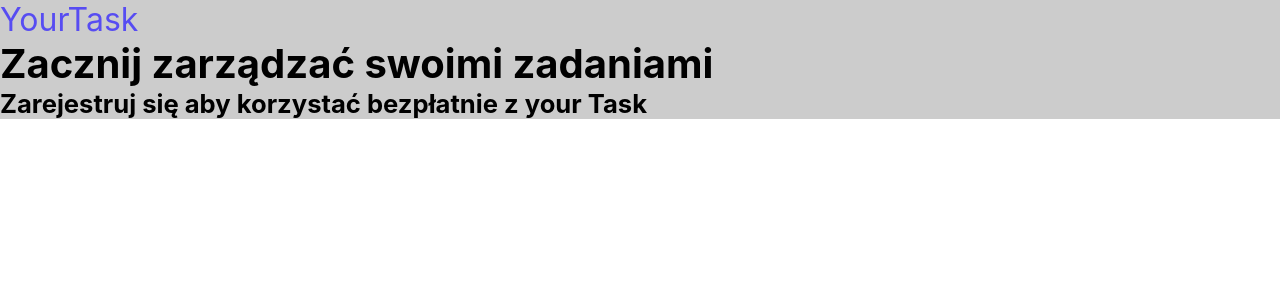
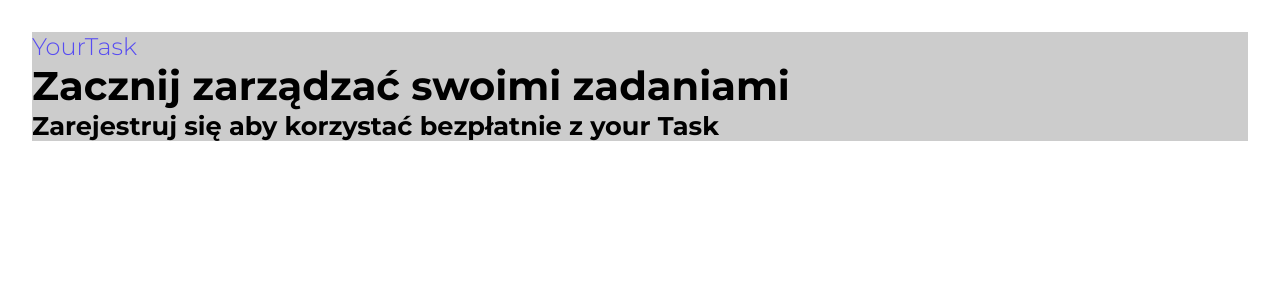
Before and after one commit to 1991Pawel/react-firebase, a React (Create React App) app: page / in a window 1280 px wide. Shown: the top 300 px of the page. Built offline with nearby package versions, Linux system fonts and the light colour scheme; no server answers.

Commit message:
add fonts,change globalStyle rules

```diff
--- a/public/index.html
+++ b/public/index.html
@@ -3,6 +3,10 @@
   <head>
     <meta charset="utf-8" />
     <link rel="icon" href="%PUBLIC_URL%/favicon.ico" />
+    <link
+      href="https://fonts.googleapis.com/css2?family=Montserrat:wght@300;600;700&display=swap"
+      rel="stylesheet"
+    />
     <meta name="viewport" content="width=device-width, initial-scale=1" />
     <meta name="theme-color" content="#000000" />
     <meta
@@ -24,7 +28,7 @@
       work correctly both with client-side routing and a non-root public URL.
       Learn how to configure a non-root public URL by running `npm run build`.
     -->
-    <title>React App</title>
+    <title>yourTASK</title>
   </head>
   <body>
     <noscript>You need to enable JavaScript to run this app.</noscript>
--- a/src/GlobalStyles/GlobalStyles.jsx
+++ b/src/GlobalStyles/GlobalStyles.jsx
@@ -1,10 +1,17 @@
 import { createGlobalStyle } from 'styled-components';
 
 const GlobalStyle = createGlobalStyle`
-*{
-    box-sizing:border-box;
+  *, *::before, *::after {
+    box-sizing: border-box;
+    -webkit-font-smoothing: antialiased;
+    -moz-osx-font-smoothing: grayscale;
     margin:0;
     padding:0;
+  }
+
+body {
+    font-size:10px;
+    font-family: 'Montserrat', sans-serif;
 }
 
 
--- a/src/Welcome.tsx
+++ b/src/Welcome.tsx
@@ -5,8 +5,12 @@ const WelcomeWrapper = styled.div`
   background: #ccc;
 `;
 
+const GlobalContainer = styled.div`
+  padding: 2rem;
+`;
+
 const Logo = styled.div`
-  font-size: 2rem;
+  font-size: 1.5rem;
   color: ${({ theme }) => theme.colors.primary};
 `;
 
@@ -19,6 +23,7 @@ const WelcomeSubheading = styled.h3`
 
 const Welcome = () => {
   return (
+    <GlobalContainer>
       <WelcomeWrapper>
         <Logo>YourTask</Logo>
         <WelcomeHeading>Zacznij zarządzać swoimi zadaniami</WelcomeHeading>
@@ -26,6 +31,7 @@ const Welcome = () => {
           Zarejestruj się aby korzystać bezpłatnie z your Task
         </WelcomeSubheading>
       </WelcomeWrapper>
+    </GlobalContainer>
   );
 };
 
```
Lines whose indentation alone changed are shown as unchanged.
